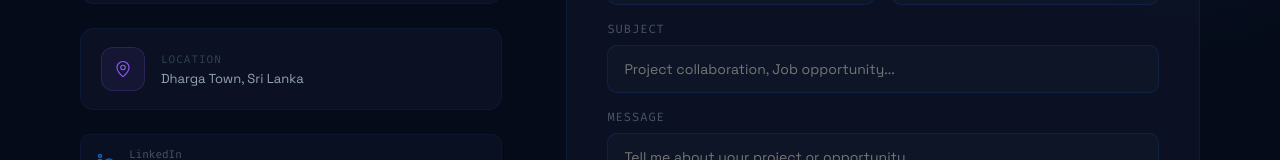
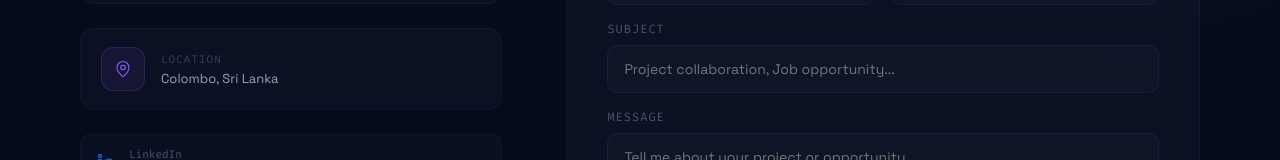
Before and after one commit to ishthiyaqAhamed/ishthiyaq-portfolio, a Next.js app: page / in a window 1280 px wide. Shown: the part 5519-5679 px from the top of the page. Built offline with nearby package versions, Linux system fonts and the light colour scheme.

Commit message:
add cv pdf

```diff
--- a/app/components/sections/Contact.jsx
+++ b/app/components/sections/Contact.jsx
@@ -8,7 +8,7 @@ import { useWindowSize } from '../../hooks/useWindowSize'
 const contactInfo = [
   { icon: <Mail size={18} strokeWidth={1.5} />, label: 'Email', value: 'Ishthiyaqahamed@gmail.com', href: 'mailto:Ishthiyaqahamed@gmail.com', color: '#3b82f6' },
   { icon: <Phone size={18} strokeWidth={1.5} />, label: 'Phone', value: '+94 76 051 4320', href: 'tel:+94760514320', color: '#06b6d4' },
-  { icon: <MapPin size={18} strokeWidth={1.5} />, label: 'Location', value: 'Dharga Town, Sri Lanka', href: null, color: '#8b5cf6' },
+  { icon: <MapPin size={18} strokeWidth={1.5} />, label: 'Location', value: 'Colombo, Sri Lanka', href: null, color: '#8b5cf6' },
 ]
 
 const socials = [
```
Also changed, not shown: 1 other file (tests, documents, lock files or other folders).
